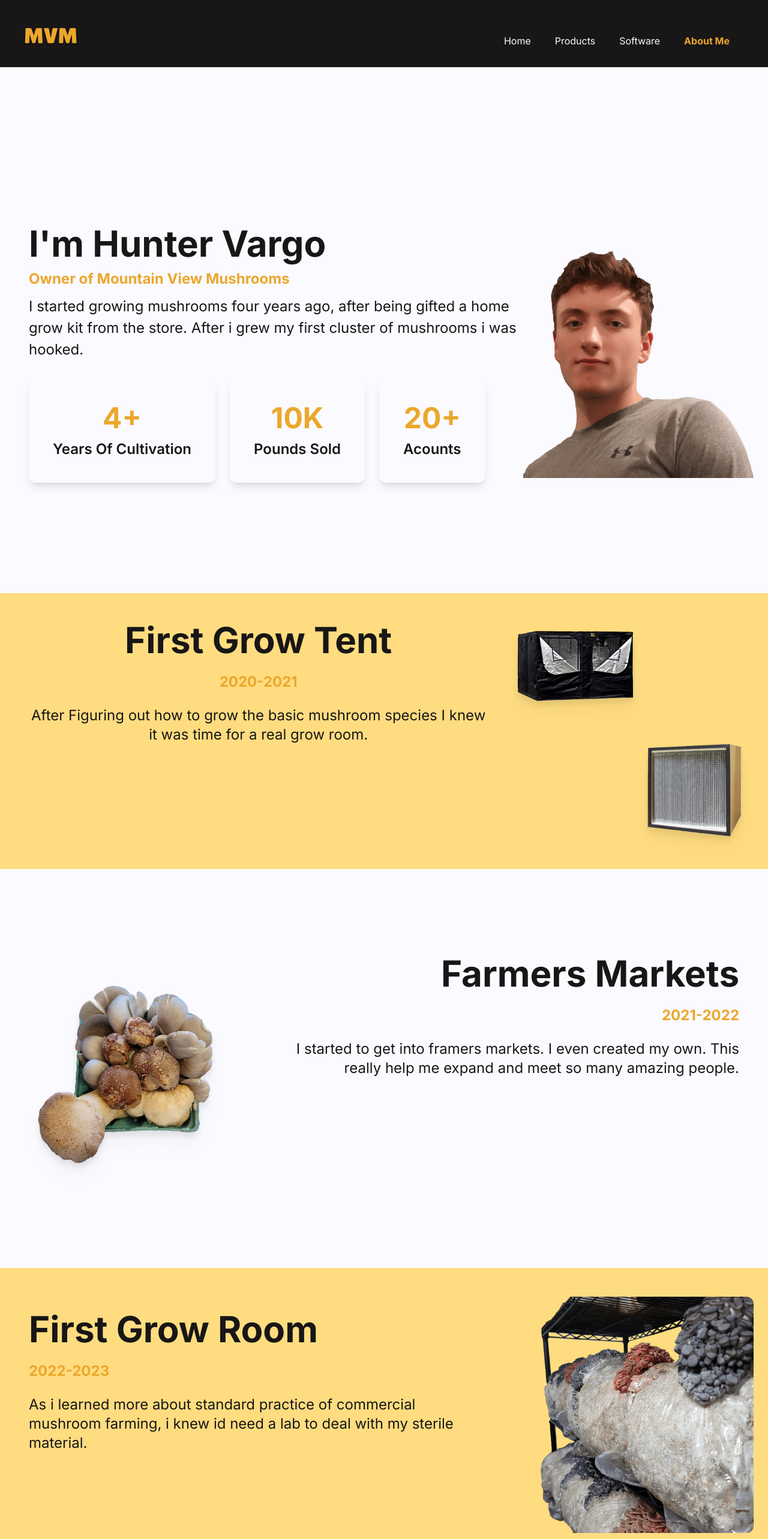
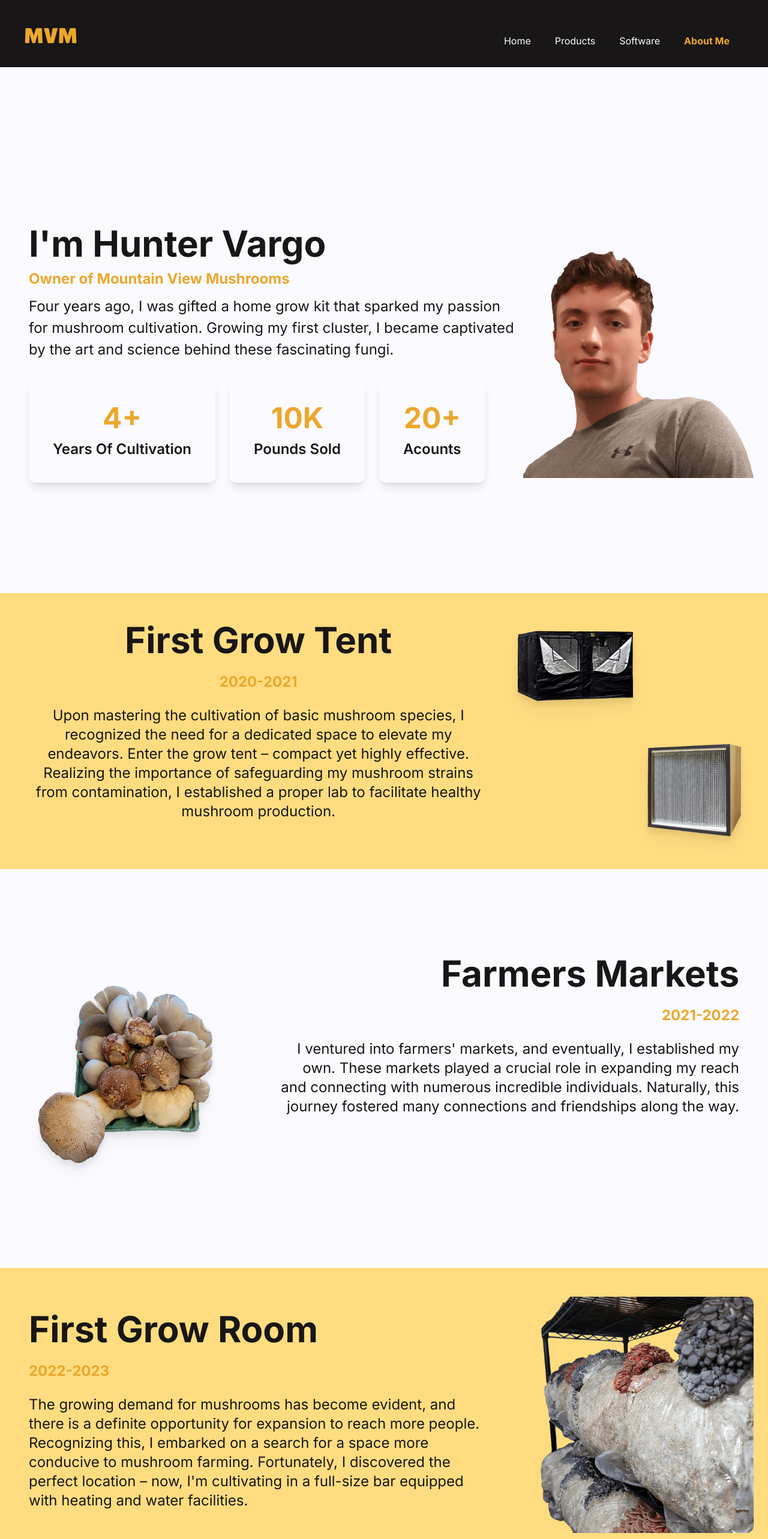
Before and after one commit to HunterVargo/Mountain-View-Mushrooms, a React (Create React App) app: page /about in a window 1280 px wide. Shown: the top 2566 px of the page at 60% size. Built offline with nearby package versions, Linux system fonts and the light colour scheme.

Commit message:
Fixed: paragraph text in about page

```diff
--- a/src/Pages/About.jsx
+++ b/src/Pages/About.jsx
@@ -21,9 +21,10 @@ const About = () => {
                 </h2>
               </div>
               <p className=" leading-normal sm:text-left text-center">
-                I started growing mushrooms four years ago, after being gifted a
-                home grow kit from the store. After i grew my first cluster of
-                mushrooms i was hooked.
+                Four years ago, I was gifted a home grow kit that sparked my
+                passion for mushroom cultivation. Growing my first cluster, I
+                became captivated by the art and science behind these
+                fascinating fungi.
               </p>
               <div className="sm:block hidden">
                 <div className=" grid-cols-6 gap-6 my-8  sm:flex ">
@@ -98,8 +99,12 @@ const About = () => {
               2020-2021
             </h3>
             <p>
-              After Figuring out how to grow the basic mushroom species I knew
-              it was time for a real grow room.
+              Upon mastering the cultivation of basic mushroom species, I
+              recognized the need for a dedicated space to elevate my endeavors.
+              Enter the grow tent – compact yet highly effective. Realizing the
+              importance of safeguarding my mushroom strains from contamination,
+              I established a proper lab to facilitate healthy mushroom
+              production.
             </p>
           </div>
           <div className="sm:block hidden">
@@ -136,8 +141,11 @@ const About = () => {
                 2021-2022
               </h3>
               <p>
-                I started to get into framers markets. I even created my own.
-                This really help me expand and meet so many amazing people.
+                I ventured into farmers' markets, and eventually, I established
+                my own. These markets played a crucial role in expanding my
+                reach and connecting with numerous incredible individuals.
+                Naturally, this journey fostered many connections and
+                friendships along the way.
               </p>
             </div>
           </div>
@@ -161,8 +169,12 @@ const About = () => {
                 2022-2023
               </h3>
               <p>
-                As i learned more about standard practice of commercial mushroom
-                farming, i knew id need a lab to deal with my sterile material.
+                The growing demand for mushrooms has become evident, and there
+                is a definite opportunity for expansion to reach more people.
+                Recognizing this, I embarked on a search for a space more
+                conducive to mushroom farming. Fortunately, I discovered the
+                perfect location – now, I'm cultivating in a full-size bar
+                equipped with heating and water facilities.
               </p>
             </div>
             <img
@@ -179,9 +191,9 @@ const About = () => {
             Story Continues...
           </h2>
           <p>
-            To Stay up tp date follow my Social Media. Feel free to also contact
-            me if you have any questions. Thank you all who support me. On Wards
-            and up wards!
+            Stay informed by following my social media channels. For any
+            inquiries, don't hesitate to reach out. Grateful for the ongoing
+            support—thank you! Onwards and upwards!
           </p>
         </div>
       </div>
```
